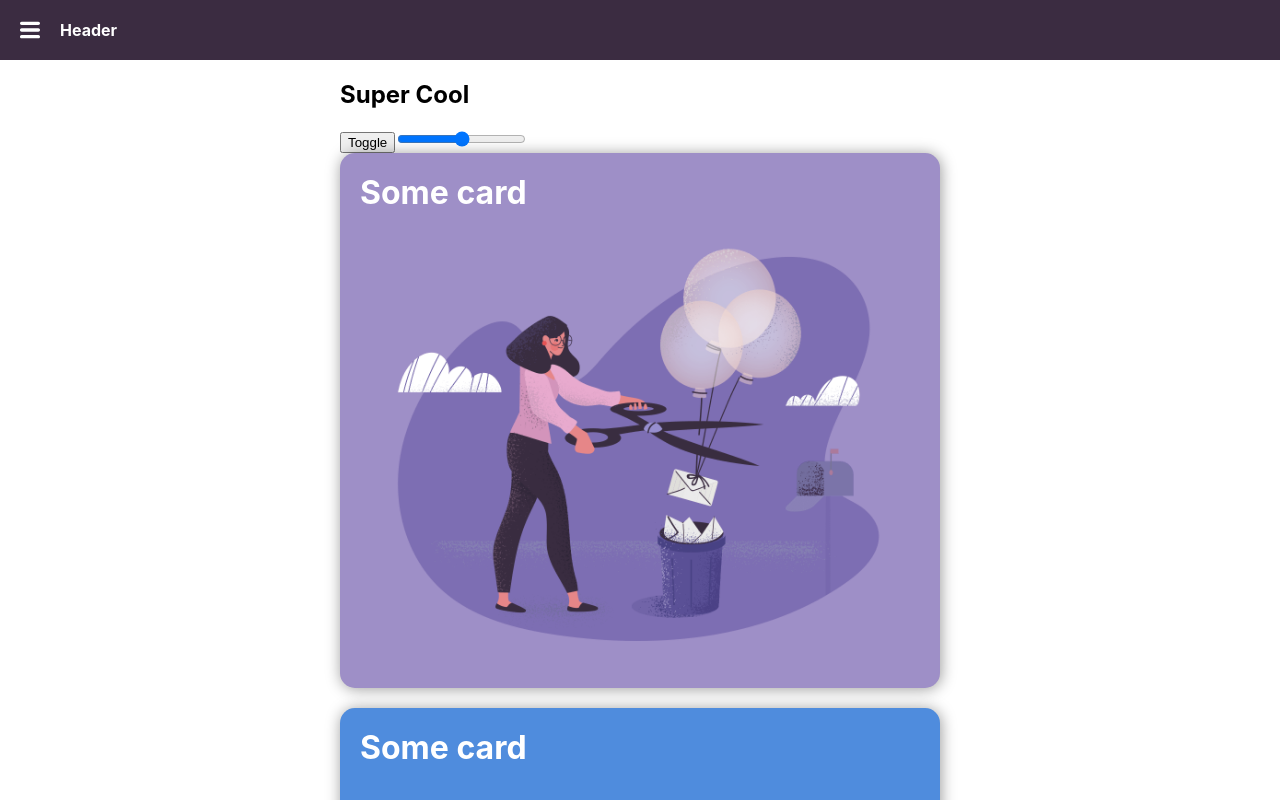
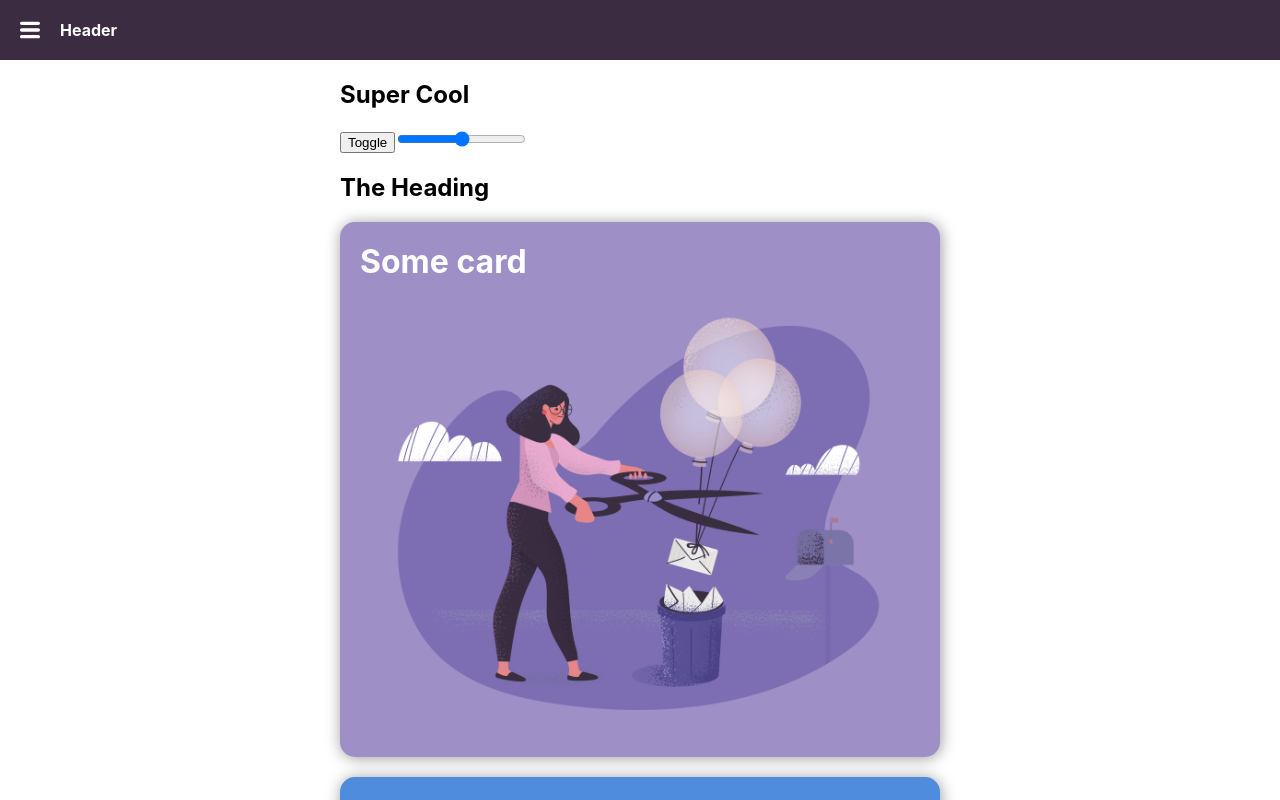
Before and after one commit to brittneypostma/lut-framer-motion, a React (Create React App) app: page / in a window 1280 px wide. Shown: the top 800 px of the page. Built offline with nearby package versions, Linux system fonts and the light colour scheme.

Commit message:
accordion and animate and times arrays

```diff
--- /dev/null
+++ b/src/Accordion.js
@@ -0,0 +1,25 @@
+import React, { useState } from 'react'
+import { AnimatePresence, motion } from 'framer-motion'
+
+const Accordion = ({ title, body }) => {
+  const [isToggled, setIsToggled] = useState(false)
+  return (
+    <article>
+      <AnimatePresence>
+        <h2 role="button" onClick={() => setIsToggled(prevState => !prevState)}>The Heading</h2>
+        {isToggled && (
+          <motion.div
+            style={{ overflow: "hidden" }}
+            initial={{ opacity: 0, height: 0 }}
+            animate={{ opacity: 1, height: 'auto' }}
+            exit={{ opacity: 0, height: 0 }}
+          >
+            <p>I'm baby brooklyn tbh sartorial selvage pok pok poutine keytar hot chicken. Taxidermy humblebrag vaporware neutra viral air plant messenger bag. Thundercats kogi cronut, offal bitters keffiyeh brooklyn pickled skateboard next level ethical stumptown squid hot chicken. Master cleanse mixtape coloring book, cray ramps sriracha celiac butcher man braid kombucha. Woke hot chicken pour-over synth pitchfork scenester flexitarian 3 wolf moon lyft 90's XOXO sriracha tumblr. Distillery palo santo bushwick stumptown, sriracha unicorn locavore authentic flannel hexagon prism typewriter whatever chartreuse meh.</p>
+          </motion.div>
+        )}
+      </AnimatePresence>
+    </article>
+  )
+}
+
+export default Accordion
--- a/src/App.js
+++ b/src/App.js
@@ -4,6 +4,7 @@ import { Card, CardGrid, Container, Header } from "./Elements";
 import "./App.css";
 
 import Modal from './Modal'
+import Accordion from './Accordion'
 import Menu from "./Menu";
 import blue from "./blue.png";
 import purp from "./purp.png";
@@ -24,8 +25,8 @@ function App() {
   return (
     <motion.div
       initial={{ opacity: 0 }}
-      animate={{ opacity: 1 }}
-      transition={{ duration: 1 }}
+      animate={{ opacity: [0, 1, 0, 1] }}
+      transition={{ duration: 5, times: [0, 0.2, 0.3, 1] }}
     >
       <Header>
         <Menu />
@@ -49,7 +50,7 @@ function App() {
           Toggle
         </button>
         <input type="range" min="-100" max="100" value={value} onChange={e => setValue(e.target.value)} />
-
+        <Accordion />
         <Modal isToggled={isToggled} setToggle={setToggle}>
           <Card style={{ background: "var(--black)" }}>
             <h3>Some card</h3>
```
